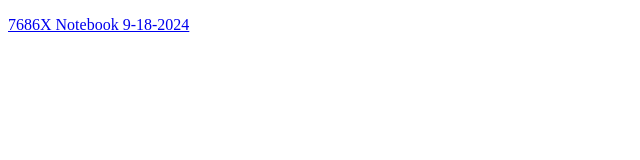
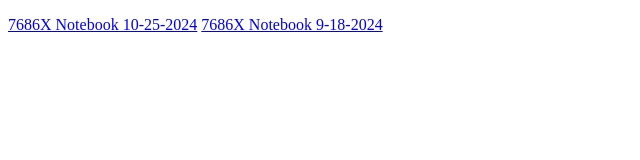
Before and after one commit to trainlover08/personalWebsite, a plain HTML site: page notebooks.html in a window 1280 px wide. Shown: the whole page, without its empty margins (0-640 px from the left). Drawn offline with Linux system fonts and the light colour scheme.

Commit message:
Update notebooks.html

```diff
--- a/notebooks.html
+++ b/notebooks.html
@@ -6,6 +6,7 @@
 <body>
 
 <p>
+	<a href="https://drive.google.com/file/d/1gkHiwZ_III8Wu02jeNkncfcOTD4VRh1-/view" target="_blank">7686X Notebook 10-25-2024</a>
 	<a href="https://drive.google.com/file/d/1YM43yX63x0cSkGn5hYVH7a4Hi4VGFkgL/view?usp=drivesdk" target="_blank">7686X Notebook 9-18-2024</a>
   </p>
 
```
